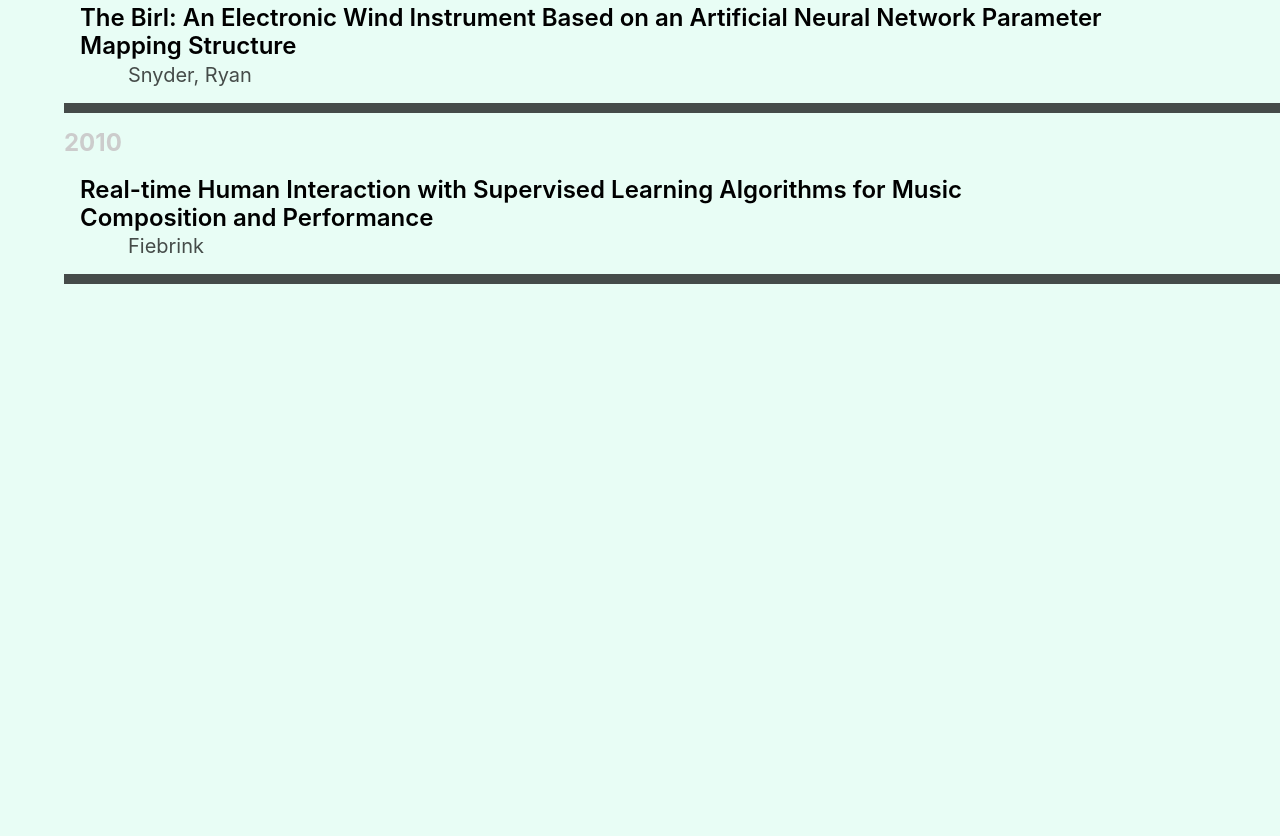
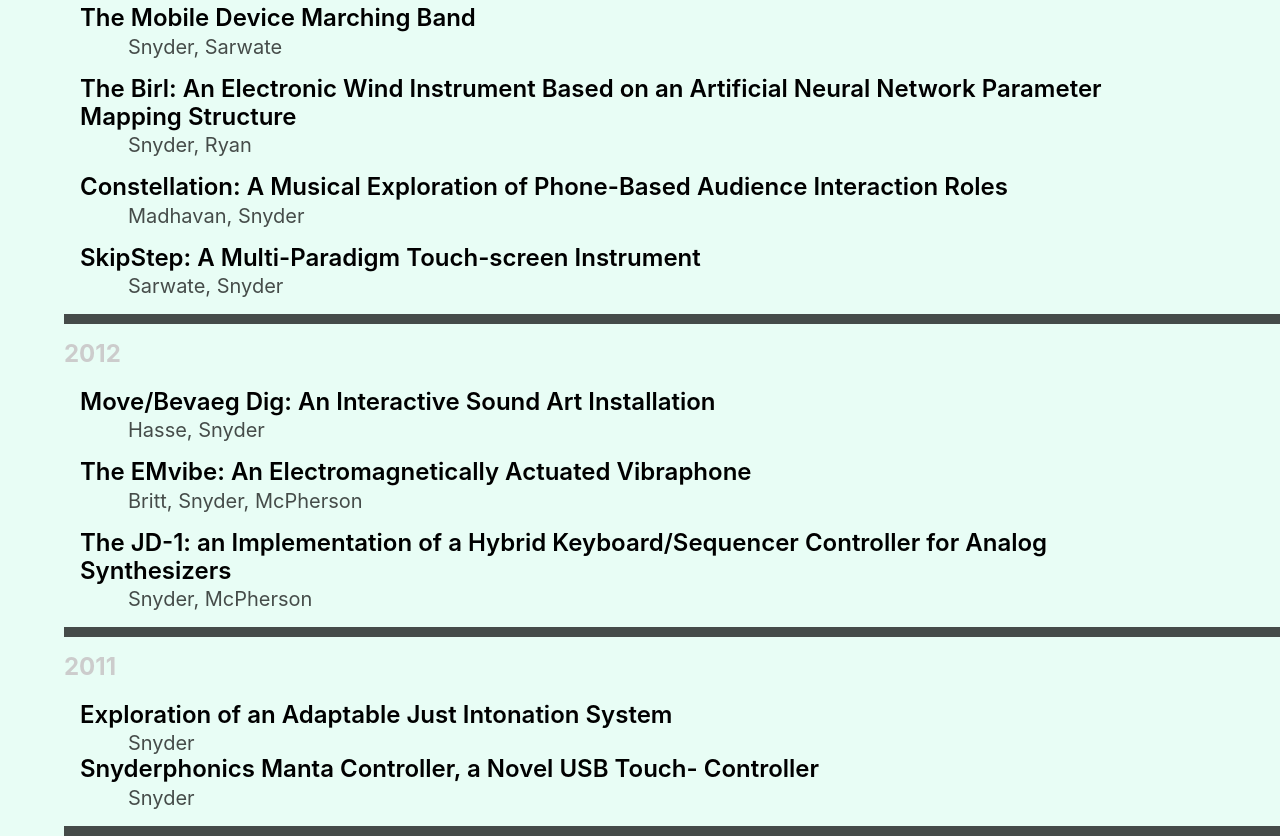
Before and after one commit to punirl/punirl.github.io, a plain HTML site: page tabs/papers.html in a window 1280 px wide. Shown: the part 1020-1856 px from the top of the page. Before the commit the page ends 1304 px from the top, so only its background shows below. Drawn offline with nearby package versions, Linux system fonts and the light colour scheme.

Commit message:
added papers

```diff
--- a/tabs/papers.html
+++ b/tabs/papers.html
@@ -45,7 +45,11 @@
       <h2 class="mt3 moon-gray"> 2017 </h2>
       <dt class="mt0"><a class="ml3 f3 fw6 db black link hover-gold w-80" href="http://www.nime.org/proceedings/2017/nime2017_paper0087.pdf">OOPS: An Audio Synthesis Library in C for Embedded (and Other) Applications</a></dt>
       <dd class="ml5 mt1 f4">Mulshine, Snyder</dd>
+
+      <dt class="mt3"><a class="ml3 f3 fw6 db black link hover-gold w-80" href="http://www.nime.org/proceedings/2017/nime2017_paper0087.pdf">The Birl: Adventures in the Development of an Electronic Wind Instrument</a></dt>
+      <dd class="ml5 mt1 f4">Snyder</dd>
       </div>
+
 
       <!-- 2015 -->
       <div class="bb-ns pb3">
@@ -62,13 +66,35 @@
 
       <dt class="mt3"><a class="ml3 f3 fw6 db black link hover-gold w-80" href="http://www.nime.org/proceedings/2014/nime2014_540.pdf">The Birl: An Electronic Wind Instrument Based on an Artificial Neural Network Parameter Mapping Structure</a></dt>
       <dd class="ml5 mt1 f4">Snyder, Ryan</dd>
+
+      <dt class="mt3"><a class="ml3 f3 fw6 db black link hover-gold w-80" href="http://www.nime.org/proceedings/2014/nime2014_540.pdf">Constellation: A Musical Exploration of Phone-Based Audience Interaction Roles</a></dt>
+      <dd class="ml5 mt1 f4">Madhavan, Snyder</dd>
+
+      <dt class="mt3"><a class="ml3 f3 fw6 db black link hover-gold w-80" href="http://www.nime.org/proceedings/2014/nime2014_540.pdf">SkipStep: A Multi-Paradigm Touch-screen Instrument</a></dt>
+      <dd class="ml5 mt1 f4">Sarwate, Snyder</dd>
       </div>
 
-      <!-- 2010 -->
+      <!-- 2012 -->
       <div class="bb-ns pb3">
-      <h2 class="mt3 moon-gray"> 2010 </h2>
-      <dt class="mt0"><a class="ml3 f3 fw6 db black link hover-gold w-80" href="http://www.cs.princeton.edu/~fiebrink/drop/finalthesis/RebeccaFiebrinkThesisPQ.pdf">Real-time Human Interaction with Supervised Learning Algorithms for Music Composition and Performance</a></dt>
-      <dd class="ml5 mt1 f4">Fiebrink</dd>
+      <h2 class="mt3 moon-gray"> 2012 </h2>
+      <dt class="mt0"><a class="ml3 f3 fw6 db black link hover-gold w-80" href="http://www.nime.org/proceedings/2014/nime2014_542.pdf">Move/Bevaeg Dig: An Interactive Sound Art Installation</a></dt>
+      <dd class="ml5 mt1 f4">Hasse, Snyder</dd>
+
+      <dt class="mt3"><a class="ml3 f3 fw6 db black link hover-gold w-80" href="http://www.nime.org/proceedings/2014/nime2014_540.pdf">The EMvibe: An Electromagnetically Actuated Vibraphone</a></dt>
+      <dd class="ml5 mt1 f4">Britt, Snyder, McPherson</dd>
+
+      <dt class="mt3"><a class="ml3 f3 fw6 db black link hover-gold w-80" href="http://www.nime.org/proceedings/2014/nime2014_540.pdf">The JD-1: an Implementation of a Hybrid Keyboard/Sequencer Controller for Analog Synthesizers</a></dt>
+      <dd class="ml5 mt1 f4">Snyder, McPherson</dd>
+      </div>
+
+      <!-- 2011 -->
+      <div class="bb-ns pb3">
+      <h2 class="mt3 moon-gray"> 2011 </h2>
+      <dt class="mt0"><a class="ml3 f3 fw6 db black link hover-gold w-80" href="https://www.researchgate.net/profile/Jeff_Snyder6/publication/265187086_Exploration_of_an_Adaptable_Just_Intonation_System/links/575ee7e508ae9a9c955f8de8/Exploration-of-an-Adaptable-Just-Intonation-System.pdf">Exploration of an Adaptable Just Intonation System</a></dt>
+      <dd class="ml5 mt1 f4">Snyder</dd>
+
+      <dt class="mt0"><a class="ml3 f3 fw6 db black link hover-gold w-80" href="https://www.researchgate.net/profile/Jeff_Snyder6/publication/265187086_Exploration_of_an_Adaptable_Just_Intonation_System/links/575ee7e508ae9a9c955f8de8/Exploration-of-an-Adaptable-Just-Intonation-System.pdf">Snyderphonics Manta Controller, a Novel USB Touch- Controller</a></dt>
+      <dd class="ml5 mt1 f4">Snyder</dd>
       </div>
 	</article>
 
```
